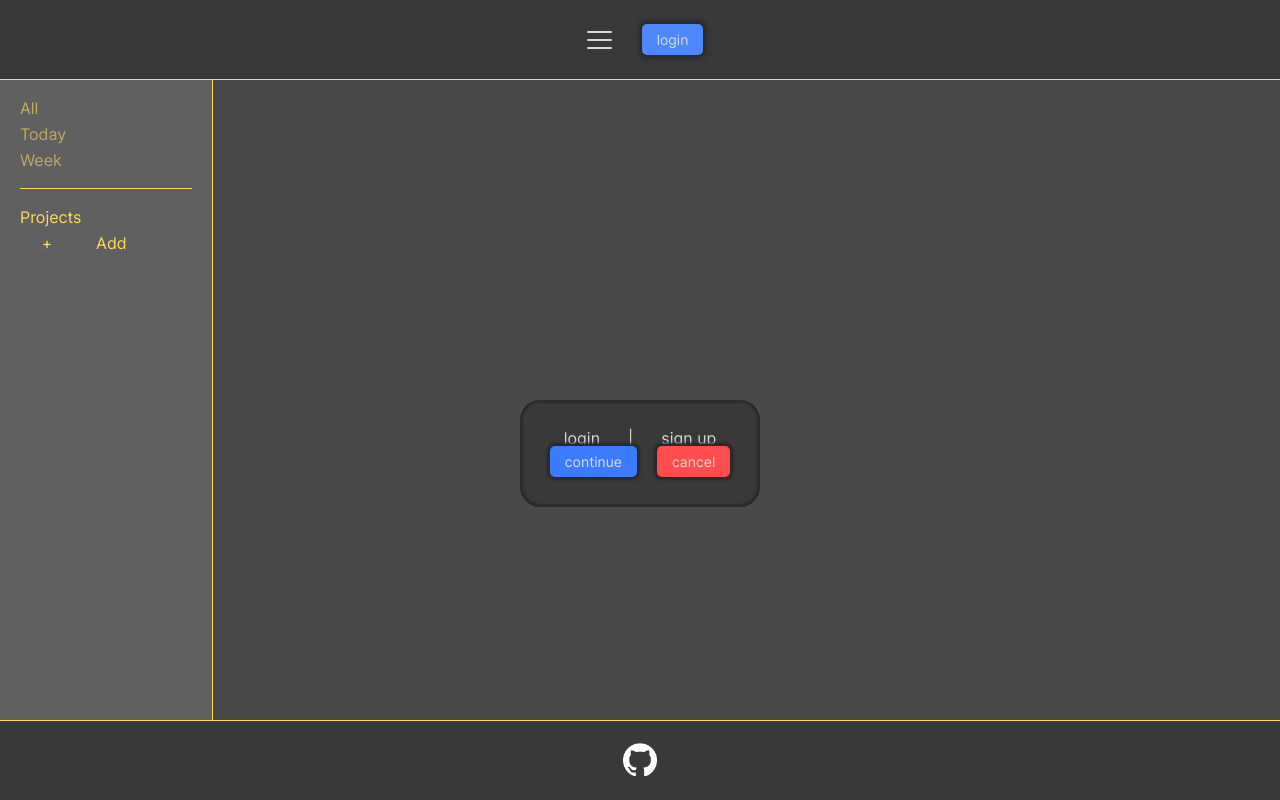
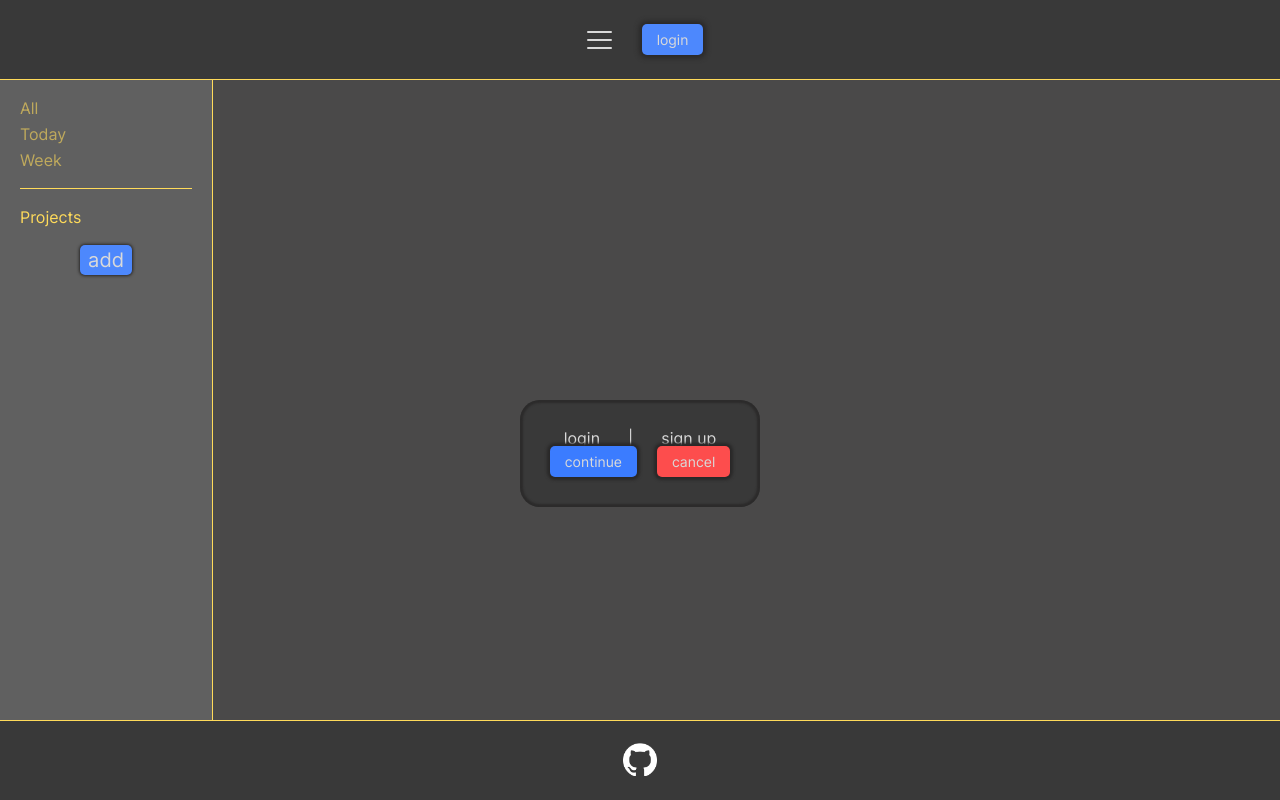
Before and after one commit to j-mcQueen/tasklister, a React (Create React App) app: page / in a window 1280 px wide. Built offline with nearby package versions, Linux system fonts and the light colour scheme; the HTML template or start-up script is replaced by a standard one.

Commit message:
Change span to button and add ul for added projects

```diff
--- a/src/components/sidebar/Projects.js
+++ b/src/components/sidebar/Projects.js
@@ -2,11 +2,15 @@ export default function Projects() {
     return (
         <div id="projects">
             <h2>Projects</h2>
+            <ul id="projects-list"></ul>
 
             <div className="add">
-                <span id="plus">+</span>
-                <p className="insert">Add</p>
-                <ul></ul>
+                <button
+                    type="button"
+                    className="plus"
+                >
+                    add
+                </button>
             </div>
         </div>
     )
```
